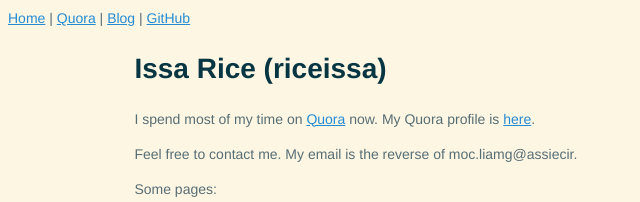
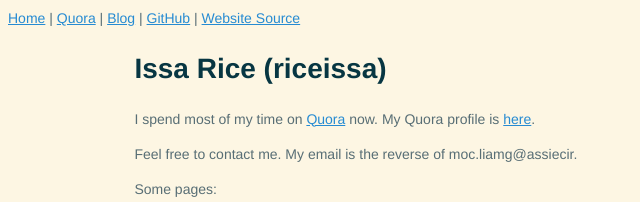
Before and after one commit to riceissa/riceissa.github.io, a Jekyll site: the page built from index.md, in a window 1280 px wide. Shown: the top 202 px of the page, without its empty margins (0-640 px from the left). Built offline with Jekyll 4.4.1, drawn with Linux system fonts in a browser that asks for light colours; Markdown is read by kramdown in place of the engine named in the settings.

Commit message:
add link to website repo on navbar

```diff
--- a/_includes/navigation.html
+++ b/_includes/navigation.html
@@ -1 +1 @@
-<a href="{{site.baseurl}}/index.html">Home</a> | <a href="https://www.quora.com/Issa-Rice">Quora</a> | <a href="http://riceissa.wordpress.com/">Blog</a> | <a href="https://github.com/riceissa">GitHub</a>
+<a href="{{site.baseurl}}/index.html">Home</a> | <a href="https://www.quora.com/Issa-Rice">Quora</a> | <a href="http://riceissa.wordpress.com/">Blog</a> | <a href="https://github.com/riceissa">GitHub</a> | <a href="https://github.com/riceissa/riceissa.github.io">Website Source</a>
```
